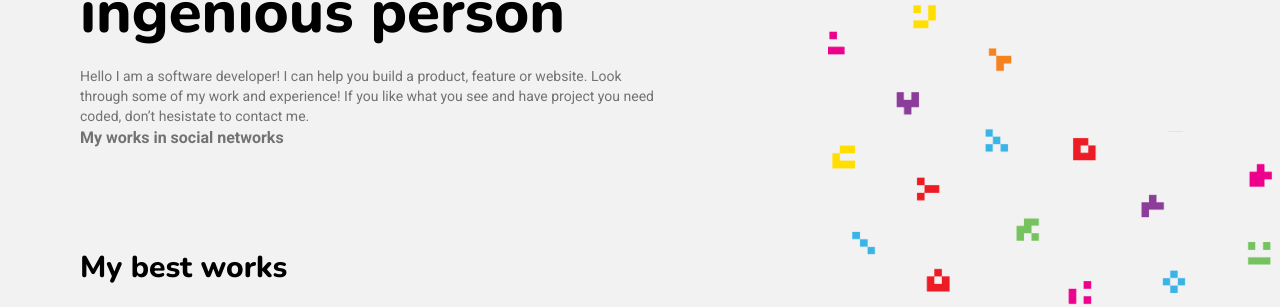
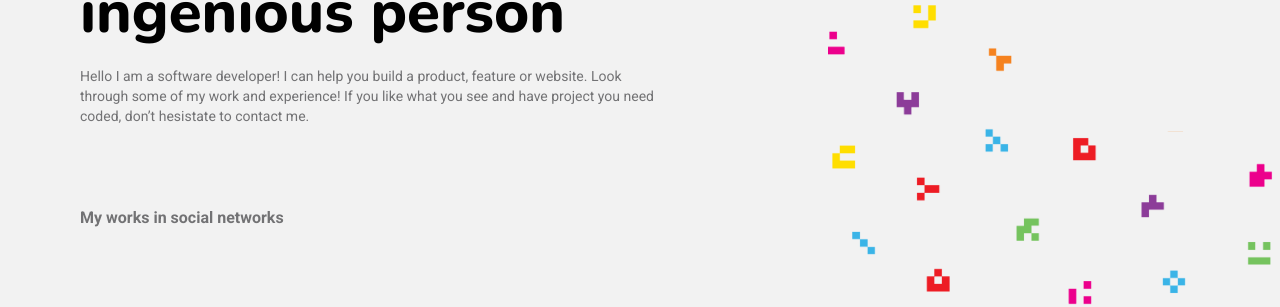
Before and after one commit to Dejan-Teofilovic/Portfolio-react-tailwind, a React (Create React App) app: page / in a window 1280 px wide. Shown: the part 278-585 px from the top of the page. Built offline with nearby package versions, Linux system fonts and the light colour scheme; some icons are missing.

Commit message:
Update the margin for Projects and Header

```diff
--- a/src/components/Header/Header.js
+++ b/src/components/Header/Header.js
@@ -6,7 +6,6 @@ import { SocialIconGroupPrimary } from '../Icon';
 export class Header extends Component {
   render() {
     const introClassnames = classNames(
-      'md:h-72',
       'flex',
       'flex-col',
       'justify-between',
@@ -16,20 +15,17 @@ export class Header extends Component {
     return (
       <div className={`${styles.intro} ${introClassnames}`} id="intro">
         <div>
-          <div>
           <h1 className=" text-3xl md:text-5xl lg:text-6xl mb-6  md:max-w-lg font-display font-extrabold">
             Pretty code by ingenious person
           </h1>
-
           <p className="w-full md:max-w-xl text-sm text-grayLight font-body">
             Hello I am a software developer! I can help you build a product,
-              feature or website. Look through some of my work and experience!
-              If you like what you see and have project you need coded, don’t
+            feature or website. Look through some of my work and experience! If
+            you like what you see and have project you need coded, don’t
             hesistate to contact me.
           </p>
         </div>
-        </div>
-        <div className="md:flex md:items-center mt-10 md:mt-0">
+        <div className="md:flex md:items-center mt-10 md:mt-20">
           <p className="sm:mr-12 text-grayLight font-semibold">
             My works in social networks
           </p>
--- a/src/components/Projects.js
+++ b/src/components/Projects.js
@@ -39,7 +39,7 @@ class Projects extends Component {
         />
       ));
     return (
-      <div className="mt-10 md:mt-60 md:px-20 px-4" id="portfolio">
+      <div className="mt-10 md:mt-40 md:px-20 px-4" id="portfolio">
         <h2 className="text-3xl font-display font-extrabold">My best works</h2>
         <div className="mt-10">
           <div className="grid md:grid-cols-2 gap-10">{topProjects}</div>
```
Lines whose indentation alone changed are shown as unchanged.
